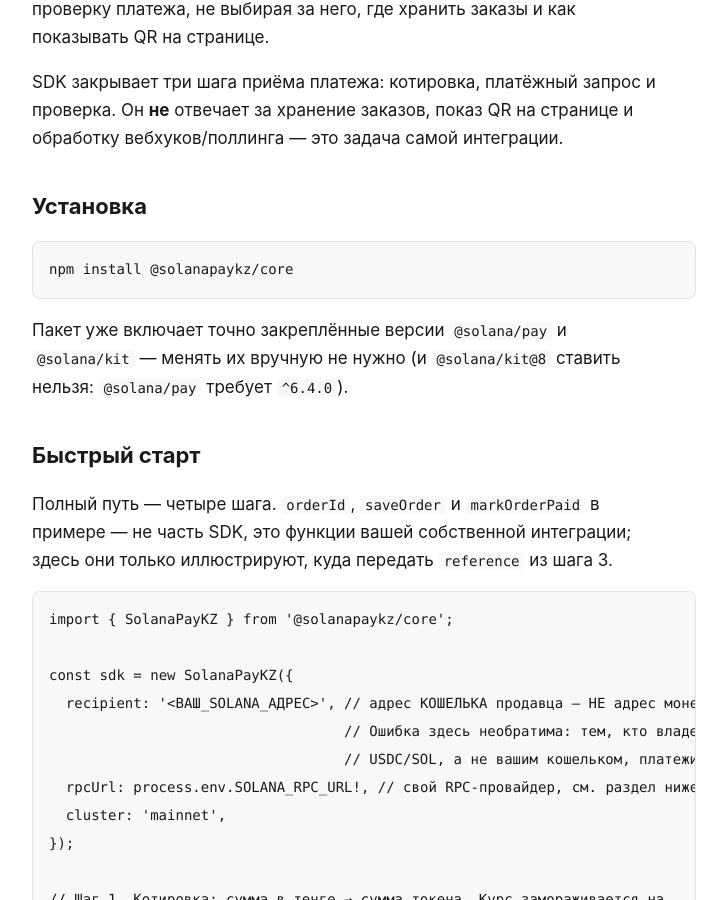
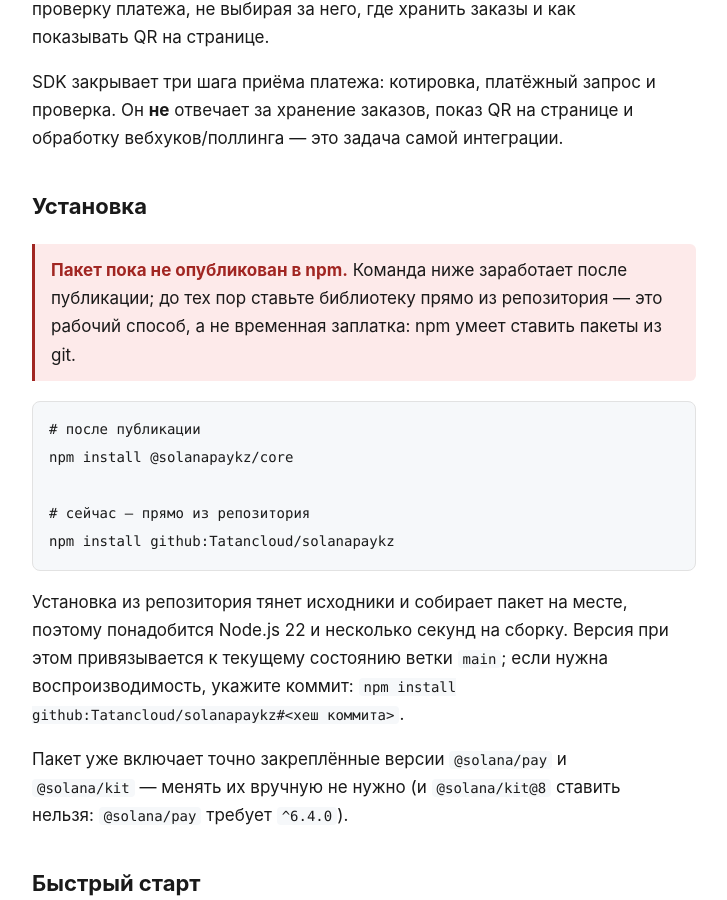
Before and after one commit to Tatancloud/solanapaykz, a Jekyll site: the page built from docs/ru/sdk.md, in a window 1280 px wide and 900 px high, scrolled down 464 px. Shown: the whole window, without its empty margins (276-1003 px from the left). Built offline with Jekyll 4.4.1, drawn with Linux system fonts in a browser that asks for light colours.

Commit message:
fix: сборка при установке пакета из репозитория
Документация предлагает ставить библиотеку прямо из репозитория, пока она не
опубликована в npm. Без скрипта prepare это не сработало бы: dist/ в
репозитории нет, а npm при установке из git вызывает именно prepare, а не
prepublishOnly. Потребитель получил бы пакет без собранного кода — молча, без
единой ошибки при установке.

Co-Authored-By: Claude Opus 5 (1M context) <noreply@anthropic.com>

````diff
--- a/docs/ru/sdk.md
+++ b/docs/ru/sdk.md
@@ -27,9 +27,25 @@ SDK закрывает три шага приёма платежа: котиро
 
 ## Установка
 
+<div class="важно">
+<strong>Пакет пока не опубликован в npm.</strong> Команда ниже заработает
+после публикации; до тех пор ставьте библиотеку прямо из репозитория — это
+рабочий способ, а не временная заплатка: npm умеет ставить пакеты из git.
+</div>
+
 ```bash
+# после публикации
 npm install @solanapaykz/core
+
+# сейчас — прямо из репозитория
+npm install github:Tatancloud/solanapaykz
 ```
+
+Установка из репозитория тянет исходники и собирает пакет на месте, поэтому
+понадобится Node.js 22 и несколько секунд на сборку. Версия при этом
+привязывается к текущему состоянию ветки `main`; если нужна
+воспроизводимость, укажите коммит:
+`npm install github:Tatancloud/solanapaykz#<хеш коммита>`.
 
 Пакет уже включает точно закреплённые версии `@solana/pay` и `@solana/kit` —
 менять их вручную не нужно (и `@solana/kit@8` ставить нельзя: `@solana/pay`
--- a/package.json
+++ b/package.json
@@ -42,6 +42,7 @@
   "author": "Tatancloud <ruslan@satybaldin.kz>",
   "scripts": {
     "build": "tsup",
+    "prepare": "npm run build",
     "test": "vitest run",
     "test:watch": "vitest",
     "test:integration": "vitest run --config vitest.integration.config.ts",
````
Also changed, not shown: docs/sdk.md (+15 -0 lines).
